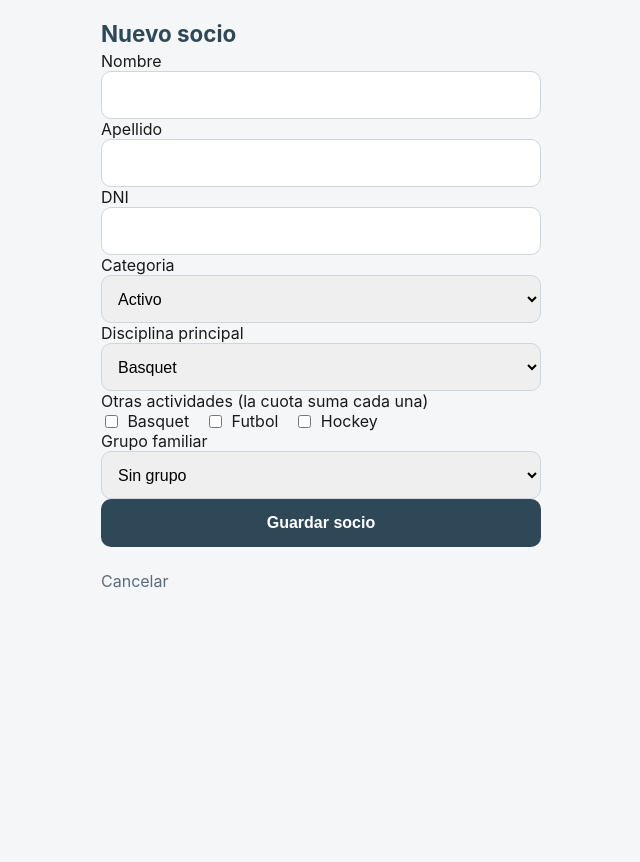
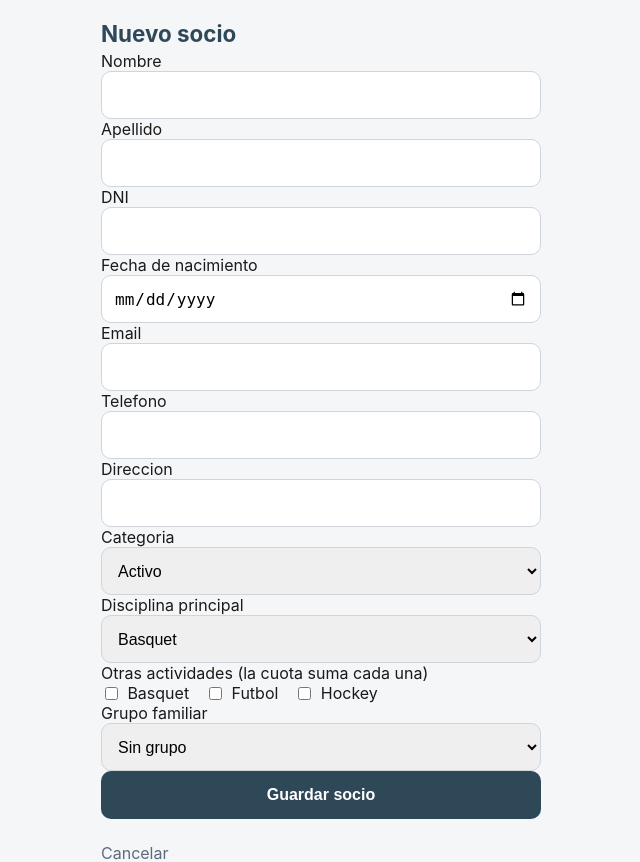
Before and after one commit to SeLeon1604/club-el-pato-sistema, a Flask app: page /recepcion/socio/nuevo in a window 1280 px wide. Shown: the top 862 px of the page, without its empty margins (319-959 px from the left). Before the commit the page ends 588 px from the top, so only its background shows below. Run offline with Flask 3, Linux system fonts and the light colour scheme; the visitor is signed in with stand-in values (Sample User, id 1).

Commit message:
Agrega fecha de nacimiento, email, telefono y direccion al alta de socio
El formulario solo cargaba nombre, apellido, DNI, categoria y
disciplina, dejando afuera el resto de las columnas que ya tiene
socios en schema.sql. El email es el que usa el recibo para mandar
la constancia de pago.

Co-Authored-By: Claude Sonnet 5 <noreply@anthropic.com>

```diff
--- a/blueprints/recepcion.py
+++ b/blueprints/recepcion.py
@@ -144,6 +144,10 @@ def alta_socio():
         "nombre": form.get("nombre", "").strip(),
         "apellido": form.get("apellido", "").strip(),
         "dni": form.get("dni", "").strip(),
+        "fecha_nacimiento": form.get("fecha_nacimiento", "").strip() or None,
+        "email": form.get("email", "").strip() or None,
+        "telefono": form.get("telefono", "").strip() or None,
+        "direccion": form.get("direccion", "").strip() or None,
         "categoria": form.get("categoria"),
         "disciplina_principal": form.get("disciplina_principal"),
         "estado": "activo",
--- a/templates/recepcion/alta_socio.html
+++ b/templates/recepcion/alta_socio.html
@@ -16,6 +16,18 @@
 
   <label>DNI</label>
   <input type="text" name="dni" value="{{ form.get('dni', '') }}" required>
+
+  <label>Fecha de nacimiento</label>
+  <input type="date" name="fecha_nacimiento" value="{{ form.get('fecha_nacimiento', '') }}">
+
+  <label>Email</label>
+  <input type="email" name="email" value="{{ form.get('email', '') }}">
+
+  <label>Telefono</label>
+  <input type="text" name="telefono" value="{{ form.get('telefono', '') }}">
+
+  <label>Direccion</label>
+  <input type="text" name="direccion" value="{{ form.get('direccion', '') }}">
 
   <label>Categoria</label>
   <select name="categoria">
```
